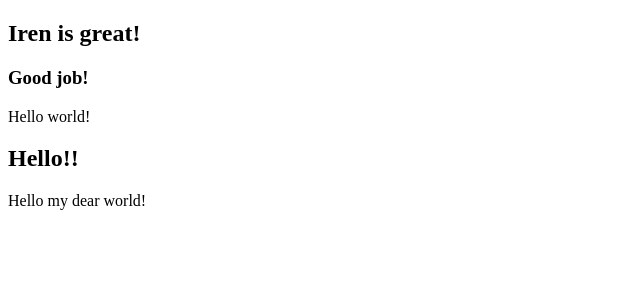
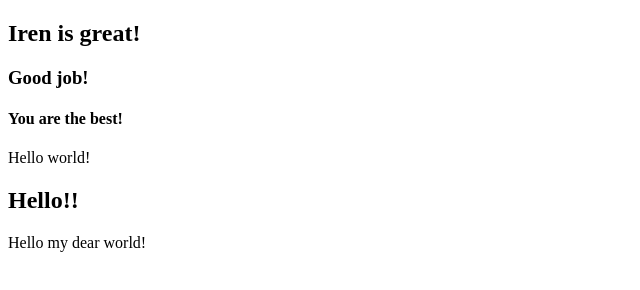
Before and after one commit to Shtefira/Progect, a plain HTML site: page index.html in a window 1280 px wide. Shown: the whole page, without its empty margins (0-640 px from the left). Drawn offline with Linux system fonts and the light colour scheme.

Commit message:
index.html added h4

```diff
--- a/index.html
+++ b/index.html
@@ -9,6 +9,7 @@
 <body>
     <h2>Iren is great!</h2>
     <h3>Good job!</h3>
+    <h4> You are the best!</h4>
     <p>Hello world!</p>
 
     <h2>Hello!!</h2>
```
